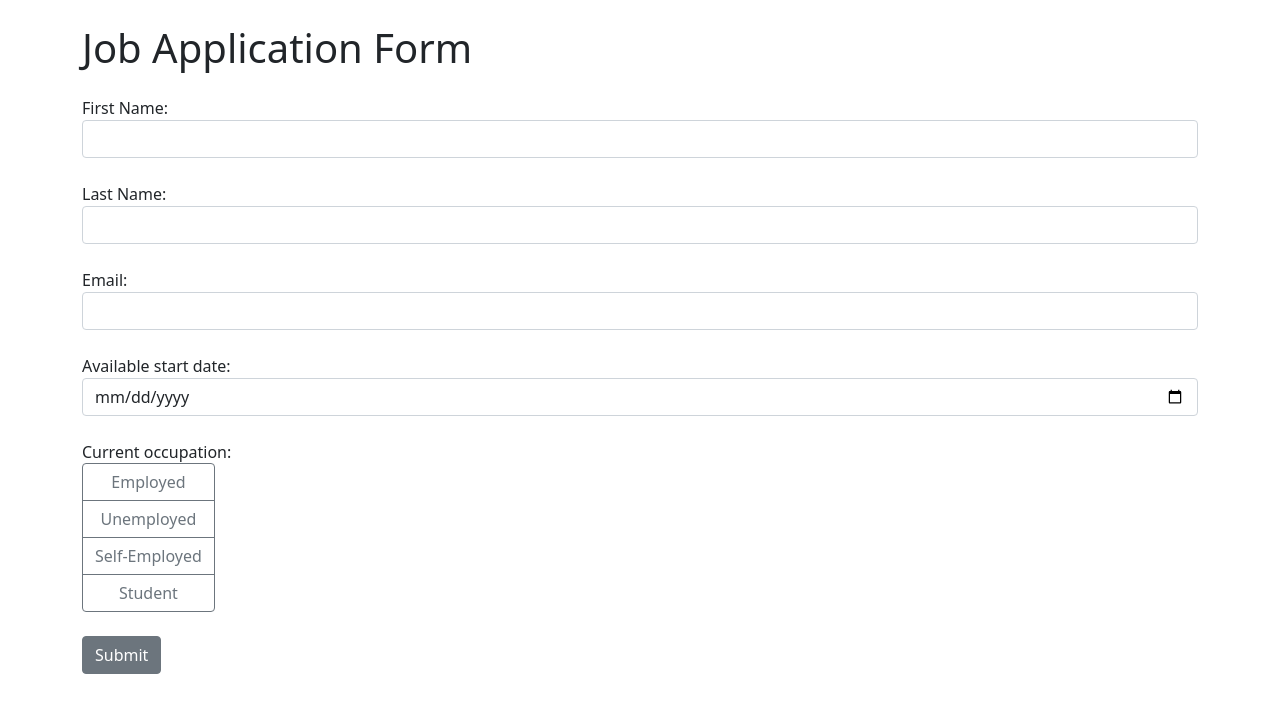
After one commit to Al7assan5120/portfolio_project, a Flask app: template web_app/templates/newapp.html in a window 1280 px wide. The commit adds this page. Shown: the top 713 px of the page. Run offline with Flask 3, Linux system fonts and the light colour scheme; the template is opened without the code that fills it, so the values that code supplies are empty.

```diff
--- a/model/user.py
+++ b/model/user.py
@@ -1,6 +1,6 @@
 #!/usr/bin/python3
 
-from sqlalchemy import create_engine, Column, String
+from sqlalchemy import create_engine, Column, String, Date, func
 from base_model import BaseModel, Base
 
 class User(BaseModel, Base):
@@ -9,8 +9,10 @@ class User(BaseModel, Base):
     first_name = Column(String(128), primary_key=True)
     last_name = Column(String(128))
     email = Column(String(128))
-    date = Column(String(128))
+    submitDate = Column(Date, default=func.current_date())
+    availableDate = Column(Date)
     occupation = Column(String(128))
+    status = Column(String(128), default="Pending")
 
     def __init__(self, *args, **kwargs):
         """initializes user"""
--- a/web_app/app.py
+++ b/web_app/app.py
@@ -10,12 +10,16 @@ app.secret_key = secret_key
 app.config["MAIL_SERVER"] = "smtp.gmail.com"
 app.config["MAIL_PORT"] = 465
 app.config["MAIL_USE_SSL"] = True
-app.config["MAIL_USERNAME"] = "---"
+app.config["MAIL_USERNAME"] = "amr96.adel@gmail.com"
 app.config["MAIL_PASSWORD"] = "gswntjlzalbihyjg"
 mail = Mail(app)
 
+@app.route("/", methods=["GET"])
+def idnex():
+    return render_template('index.html')
 
-@app.route("/", methods=["GET", "POST"])
+
+@app.route("/newapp", methods=["GET", "POST"])
 def index():
     if request.method == "POST":
         data = request.form.to_dict()
@@ -35,10 +39,28 @@ def index():
         mail.send(message)
 
         # Submission Success Message!
-        flash(f"{newUser.first_name}, Your form was subitted successfully, For tracking purposes we've sent id of your form to {newUser.email}!", "success")
+        flash(f"{newUser.first_name}, Your form was submitted successfully, For tracking purposes we've sent id of your form to {newUser.email}!", "success")
 
     return render_template('index.html')
 
 
+
+
+
+@app.route("/tracking", methods=["GET", "POST"])
+def tracking():
+    if request.method == "POST":
+        userId = request.form.get('ID')
+        user = storage.get(userId)
+        print(userId, user)
+        if (user == "None"):
+            print("amr")
+            flash ("Invalid ID", "faild")
+        else:
+            flash (f"{user.first_name}, Your Application current status is : {user.status}", "success")
+
+    return render_template('tracking.html')
+
+
 if __name__ == "__main__":
     app.run(debug=True)
--- /dev/null
+++ b/web_app/templates/newapp.html
@@ -0,0 +1,122 @@
+<!DOCTYPE html>
+<html>
+  <head>
+    <meta charset="utf-8" />
+    <meta
+      name="viewport"
+      content="width=device-width, initial-scale=1, shrink-to-fit=no"
+    />
+    <link
+      rel="stylesheet"
+      href="https://cdn.jsdelivr.net/npm/bootstrap@5.1.3/dist/css/bootstrap.min.css"
+    />
+  </head>
+
+  <body>
+    <div class="container">
+      <h1 class="mt-4 mb-4">Job Application Form</h1>
+      <form method="post">
+        <div class="form group mb-4">
+          <label for="first_name">First Name:</label>
+          <input
+            class="form-control"
+            type="text"
+            id="first_name"
+            name="first_name"
+            required
+          />
+        </div>
+        <div class="form group mb-4">
+          <label for="last_name">Last Name:</label>
+          <input
+            class="form-control"
+            type="text"
+            id="last_name"
+            name="last_name"
+            required
+          />
+        </div>
+        <div class="form group mb-4">
+          <label for="email">Email:</label>
+          <input
+            class="form-control"
+            type="email"
+            id="email"
+            name="email"
+            required
+          />
+        </div>
+        <div class="form group mb-4">
+          <label for="date">Available start date:</label>
+          <input
+            class="form-control"
+            type="date"
+            id="date"
+            name="availableDate"
+            required
+          />
+        </div>
+        <div class="form group mb-4">
+          <label>Current occupation: </label>
+          <br />
+          <div class="btn-group-vertical" id="occupation">
+            <input
+              class="btn-check form-control"
+              type="radio"
+              id="employed"
+              name="occupation"
+              value="employed"
+            />
+            <label class="btn btn-outline-secondary" for="employed"
+              >Employed</label
+            >
+
+            <input
+              class="btn-check form-control"
+              type="radio"
+              id="unemployed"
+              name="occupation"
+              value="unemployed"
+              required
+            />
+            <label class="btn btn-outline-secondary" for="unemployed"
+              >Unemployed</label
+            >
+
+            <input
+              class="btn-check form-control"
+              type="radio"
+              id="self-employed"
+              name="occupation"
+              value="self-employed"
+              required
+            />
+            <label class="btn btn-outline-secondary" for="self-employed"
+              >Self-Employed</label
+            >
+
+            <input
+              class="btn-check form-control"
+              type="radio"
+              id="student"
+              name="occupation"
+              value="student"
+              required
+            />
+            <label class="btn btn-outline-secondary" for="student"
+              >Student</label
+            >
+          </div>
+        </div>
+        <button class="btn btn-secondary mb-4" type="submit">Submit</button
+        ><br />
+
+        {% with messages = get_flashed_messages() %} {% if messages %}
+        <div>{% for message in messages %} {{ message }} {% endfor %}</div>
+        {% endif %} {% endwith %}
+      </form>
+    </div>
+    <script src="https://code.jquery.com/jquery-3.6.0.min.js"></script>
+    <script src="https://cdn.jsdelivr.net/npm/bootstrap@5.1.3/dist/js/bootstrap.min.js"></script>
+  </body>
+</html>
```
Also changed, not shown: web_app/templates/index.html (+54 -51 lines), web_app/templates/tracking.html (+22 -8 lines).
